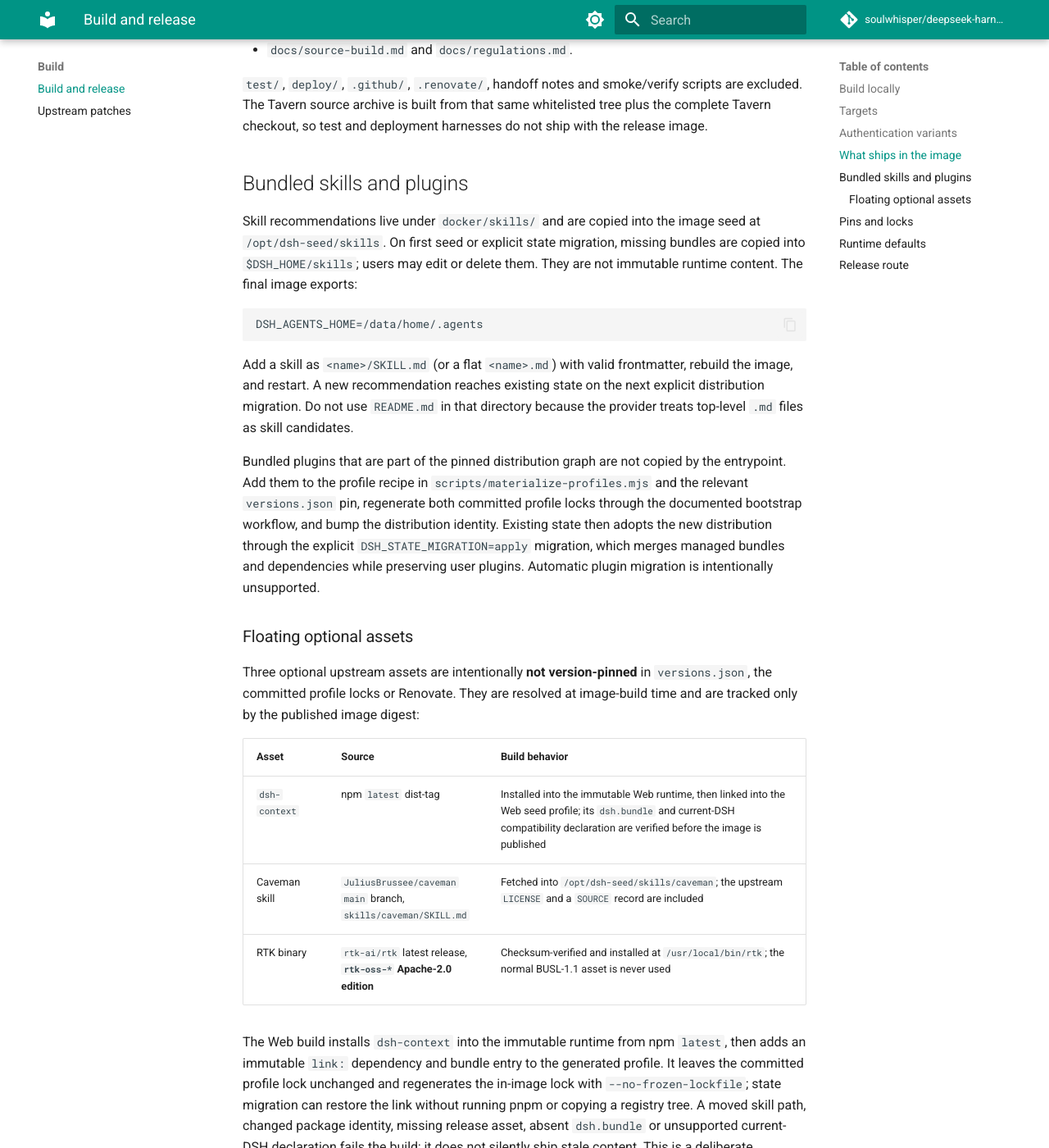
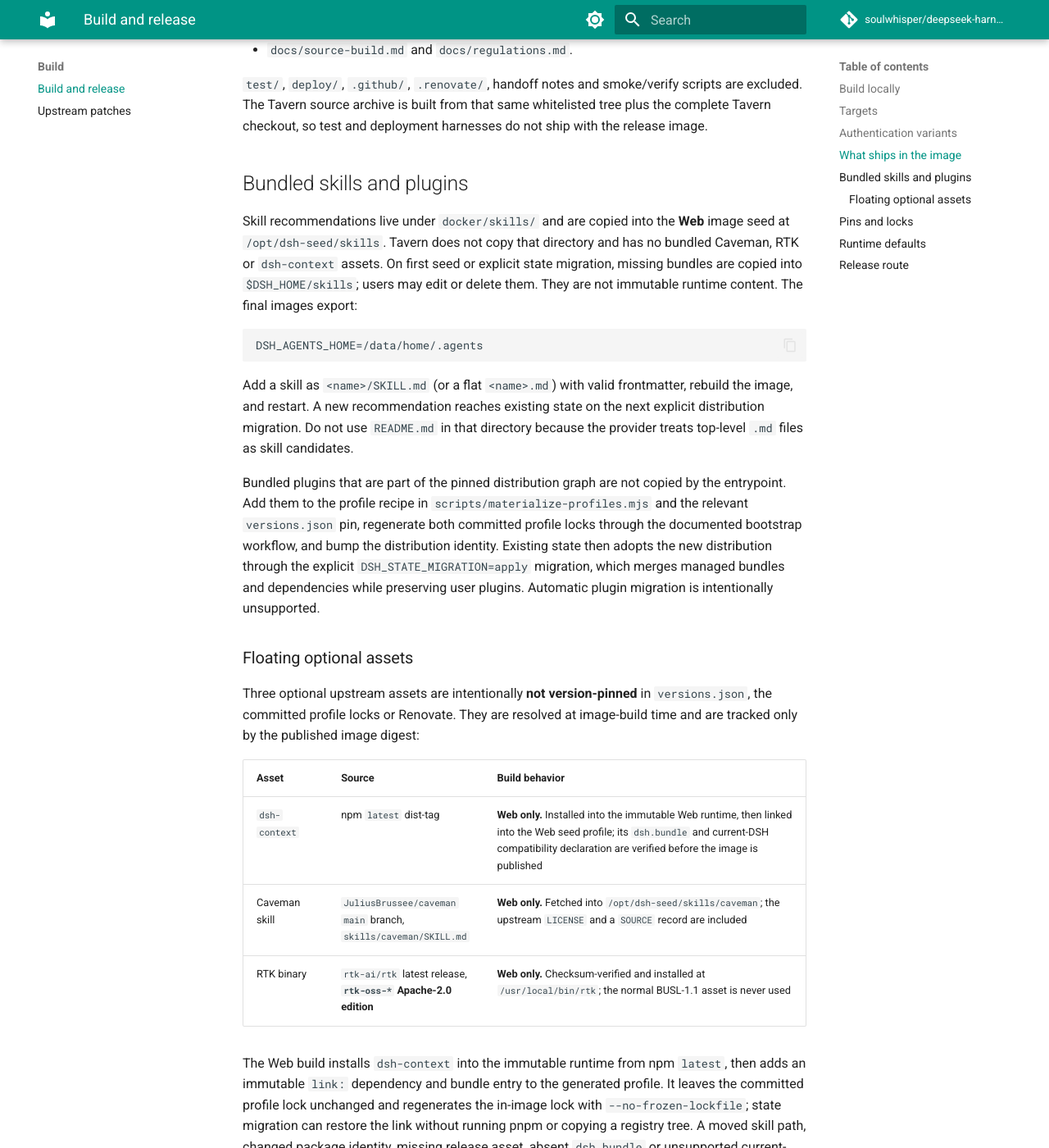
Before and after one commit to soulwhisper/deepseek-harness-container, an MkDocs documentation site: the page built from docs/build.md, in a window 1280 px wide and 1400 px high, scrolled down 1848 px. Shown: the whole window at 82% size. Built offline with MkDocs 1.6.1 and Material for MkDocs 9.7.7, drawn with Linux system fonts in a browser that asks for light colours; comment, search, counter and statistics services are not loaded.

Commit message:
fix: keep optional context skills and rtk web-only

````diff
--- a/docs/build.md
+++ b/docs/build.md
@@ -74,9 +74,11 @@ harnesses do not ship with the release image.
 ## Bundled skills and plugins
 
 Skill recommendations live under `docker/skills/` and are copied into the
-image seed at `/opt/dsh-seed/skills`. On first seed or explicit state
-migration, missing bundles are copied into `$DSH_HOME/skills`; users may edit or
-delete them. They are not immutable runtime content. The final image exports:
+**Web** image seed at `/opt/dsh-seed/skills`. Tavern does not copy that
+directory and has no bundled Caveman, RTK or `dsh-context` assets. On first seed
+or explicit state migration, missing bundles are copied into
+`$DSH_HOME/skills`; users may edit or delete them. They are not immutable
+runtime content. The final images export:
 
 ```text
 DSH_AGENTS_HOME=/data/home/.agents
@@ -105,9 +107,9 @@ image-build time and are tracked only by the published image digest:
 
 | Asset | Source | Build behavior |
 | --- | --- | --- |
-| `dsh-context` | npm `latest` dist-tag | Installed into the immutable Web runtime, then linked into the Web seed profile; its `dsh.bundle` and current-DSH compatibility declaration are verified before the image is published |
-| Caveman skill | `JuliusBrussee/caveman` `main` branch, `skills/caveman/SKILL.md` | Fetched into `/opt/dsh-seed/skills/caveman`; the upstream `LICENSE` and a `SOURCE` record are included |
-| RTK binary | `rtk-ai/rtk` latest release, **`rtk-oss-*` Apache-2.0 edition** | Checksum-verified and installed at `/usr/local/bin/rtk`; the normal BUSL-1.1 asset is never used |
+| `dsh-context` | npm `latest` dist-tag | **Web only.** Installed into the immutable Web runtime, then linked into the Web seed profile; its `dsh.bundle` and current-DSH compatibility declaration are verified before the image is published |
+| Caveman skill | `JuliusBrussee/caveman` `main` branch, `skills/caveman/SKILL.md` | **Web only.** Fetched into `/opt/dsh-seed/skills/caveman`; the upstream `LICENSE` and a `SOURCE` record are included |
+| RTK binary | `rtk-ai/rtk` latest release, **`rtk-oss-*` Apache-2.0 edition** | **Web only.** Checksum-verified and installed at `/usr/local/bin/rtk`; the normal BUSL-1.1 asset is never used |
 
 The Web build installs `dsh-context` into the immutable runtime from npm
 `latest`, then adds an immutable `link:` dependency and bundle entry to the
````
Also changed, not shown: README.md (+6 -6 lines), README.zh-CN.md (+1 -1 lines), docs/regulations.md (+4 -4 lines), docs/source-build.md (+6 -4 lines), 5 other files.
